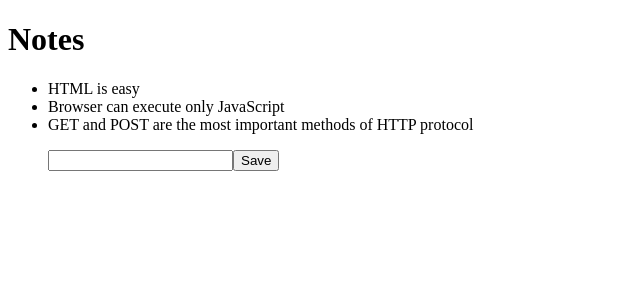
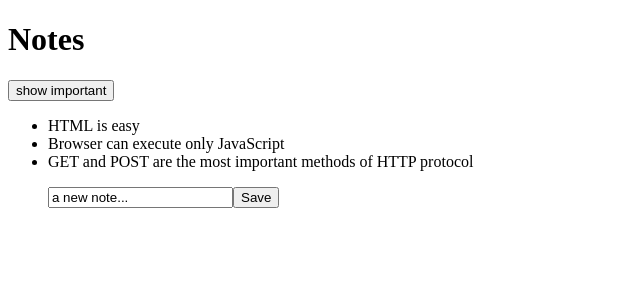
Before and after one commit to JSON-Ling/fso_react_vite, a React (Vite) app in the folder part2/: page / in a window 1280 px wide. Shown: the top 300 px of the page, without its empty margins (0-640 px from the left). Built offline with nearby package versions, Linux system fonts and the light colour scheme.

Commit message:
Added Part 2 - Part b - Forms, completed subsection

```diff
--- a/part2/src/App.jsx
+++ b/part2/src/App.jsx
@@ -3,26 +3,50 @@
 
 const App = (props) => {
     const [notes, setNotes] = useState(props.notes)
+    const [newNote, setNewNote] = useState(
+        'a new note...'
+    )
+    const [showAll, setShowAll] = useState(true)
+
+    const notesToShow = showAll ? notes : notes.filter(note => note.important === true)
 
     const addNote = (event) => {
         event.preventDefault()
-        console.log('button clicked', event.target)
+        const noteObject = {
+            content: newNote,
+            important: Math.random() < 0.5,
+            id: notes.length + 1,
+        }
+
+        setNotes(notes.concat(noteObject))
+        setNewNote('')
+    }
+
+    const handleNoteChange = (event) => {
+        console.log(event.target.value)
+        setNewNote(event.target.value)
     }
 
     return (
         <div>
+
             <h1>Notes</h1>
+            <div>
+                <button onClick={() => setShowAll(!showAll)}>
+                    show {showAll ? 'important' : 'all'}
+                </button>
+            </div>
             <ul>
                 {
-                    notes.map(
+                    notesToShow.map(
                     note =>
                         <Note key={note.id} note={note} />
-                )
+                    )
                 }
             </ul>
             <ul>
                 <form onSubmit={addNote}>
-                    <input />
+                    <input value={newNote} onChange={handleNoteChange} />
                     <button type="submit">Save</button>
                 </form>
             </ul>
```
